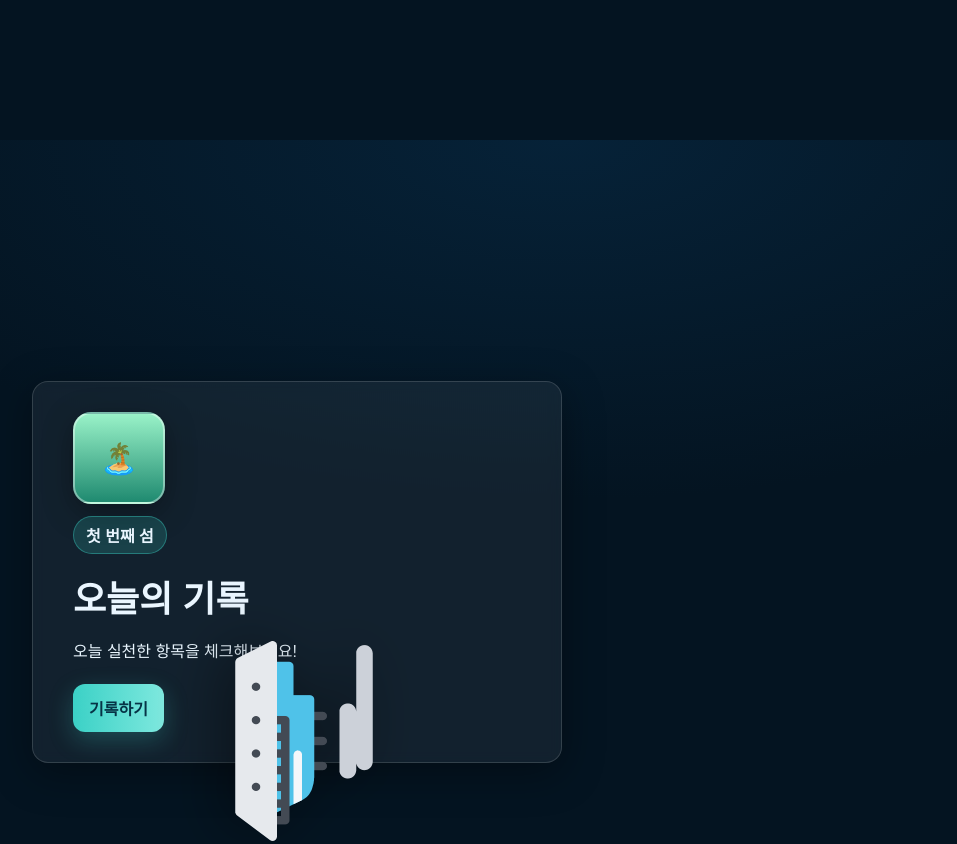
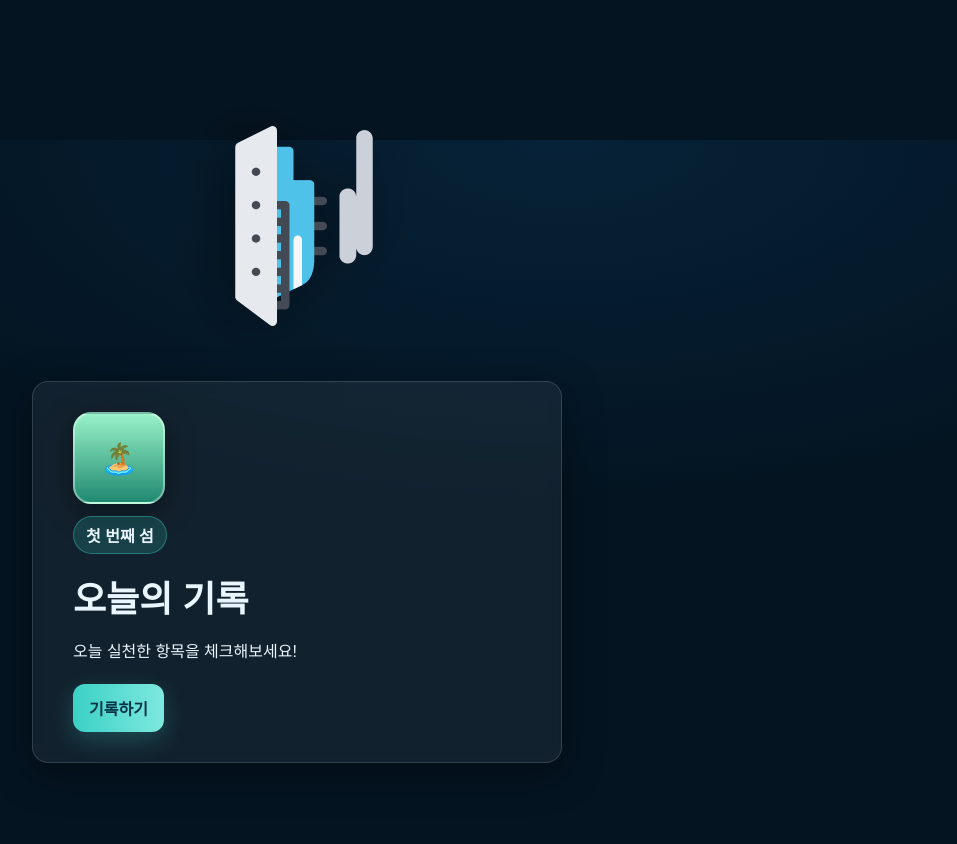
Before and after one commit to ubin128/green-sail, a plain HTML site: page index.html in a window 1280 px wide. Shown: the part 1460-2304 px from the top of the page, without its empty margins (78-1035 px from the left). Drawn offline with Linux system fonts and the light colour scheme; a web font is replaced by a local one.

Commit message:
boat 움직여맨~

```diff
--- a/index.html
+++ b/index.html
@@ -92,7 +92,7 @@
     <div class="footer"></div>
 
   <script>
-    // 페이드인/아웃
+    // 페이드인/아웃 (기존과 동일)
     const io = new IntersectionObserver((entries)=>{
         entries.forEach(entry=>{
             if(entry.isIntersecting){
@@ -104,35 +104,87 @@
     }, {threshold:0.25});
     document.querySelectorAll('.fade, .isle-mark').forEach(n=>io.observe(n));
 
-    // 초기 순차 등장 (Hero1만 타겟)
-    window.addEventListener('load', ()=>{
+    // 초기 순차 등장 및 자동 항해 시작
+    window.addEventListener('load', () => {
         const boat = document.getElementById('boat');
-      const t1   = document.getElementById('hero1-title');
-      const s1   = document.getElementById('hero1-subtitle');
+        const t1 = document.getElementById('hero1-title');
+        const s1 = document.getElementById('hero1-subtitle');
 
         if (t1) t1.classList.add('visible');
-      if (s1) setTimeout(()=> s1.classList.add('visible'), 300);
+        if (s1) setTimeout(() => s1.classList.add('visible'), 300);
 
-      // 보트 1단계: 페이드인
-      setTimeout(()=> { boat.style.opacity = 1; }, 500);
+        setTimeout(() => { boat.style.opacity = 1; }, 500);
 
-      // 보트 2단계: 회전 (천천히 2초)
-      setTimeout(()=>{
+        setTimeout(() => {
             boat.style.transition = "transform 2s ease";
-        boat.style.transform = "translateX(-20%) rotate(90deg)";
+            boat.style.transform = "translateX(-20%) translateY(-50%) rotate(90deg)";
         }, 1500);
+
+        // 자동 항해 애니메이션
+        function startJourney() {
+            const JOURNEY_DURATION = 4000;
+            const TARGET_SECTION_ID = 'isle-log';
+
+            document.querySelectorAll('.fade, .isle-mark').forEach(el => {
+                el.classList.add('visible');
             });
 
-    // 스크롤 시 보트 하강
-    window.addEventListener('scroll', ()=>{
-      const boat = document.getElementById('boat');
-      const scrollTop = window.scrollY;
-      const docHeight = document.body.scrollHeight - window.innerHeight;
-      const pct = docHeight > 0 ? (scrollTop / docHeight) : 0;
-      const minY = window.innerHeight * 0.70;
-      const maxY = window.innerHeight * 0.95;
-      boat.style.top = (minY + (maxY - minY) * pct) + "px";
+            const targetSection = document.getElementById(TARGET_SECTION_ID);
+            if (!targetSection) return;
+
+            // --- ✨ 점프 현상 해결을 위한 최종 로직 ✨ ---
+
+            // 1. 현재 보트의 시각적 위치와 높이를 측정합니다.
+            const boatRect = boat.getBoundingClientRect();
+            const initialVisualTop = boatRect.top;
+            const boatHeight = boatRect.height;
+
+            // 2. transform: translateY(-50%) 효과(보트 높이의 절반)를 계산합니다.
+            const transformCorrection = boatHeight / 2;
+
+            // 3. 순수한 CSS top 값으로 변환합니다. (시각적 위치 + 보정값)
+            //    이것이 애니메이션의 진짜 출발점이 됩니다.
+            const startBoatY = initialVisualTop + transformCorrection;
+
+            // 4. 애니메이션 동안 transform의 Y축 효과를 제거합니다.
+            //    이제 수직 위치는 오직 top 속성만으로 제어됩니다.
+            boat.style.transform = 'translateX(-20%) rotate(90deg)';
+
+            // 5. 계산된 정확한 출발점으로 보트의 top을 즉시 설정합니다.
+            boat.style.top = startBoatY + 'px';
+
+
+            // --- 애니메이션 루프 시작 ---
+            setTimeout(() => {
+                const startTime = performance.now();
+                const startScrollY = window.scrollY;
+
+                const endScrollY = targetSection.offsetTop - (window.innerHeight / 2) + (targetSection.offsetHeight / 2);
+                const endBoatY = endScrollY + (window.innerHeight / 2);
+
+                function animate(currentTime) {
+                    const elapsedTime = currentTime - startTime;
+                    let progress = Math.min(elapsedTime / JOURNEY_DURATION, 1);
+                    const easedProgress = 0.5 - 0.5 * Math.cos(progress * Math.PI);
+
+                    const currentBoatY = startBoatY + (endBoatY - startBoatY) * easedProgress;
+                    const currentScrollY = startScrollY + (endScrollY - startScrollY) * easedProgress;
+
+                    boat.style.top = currentBoatY + 'px';
+                    window.scrollTo(0, currentScrollY);
+
+                    if (progress < 1) {
+                        requestAnimationFrame(animate);
+                    }
+                }
+
+                requestAnimationFrame(animate);
+            }, 0); // 브라우저가 위 변경사항을 반영할 시간을 줍니다.
+        }
+
+        setTimeout(startJourney, 2500);
     });
+
 
     // Eco HUD 동작
     (function(){
--- a/style.css
+++ b/style.css
@@ -49,7 +49,7 @@ body{
 
 /* 보트 */
 .boat{
-  position:fixed; left:25%; top:70vh;
+  position:absolute; left:25%; top:70vh;
   width:200px; transform:translateX(-50%) rotate(0deg);
   transform-origin:center center;
   transition:opacity 2.0s ease;
```
Lines whose indentation alone changed are shown as unchanged.
